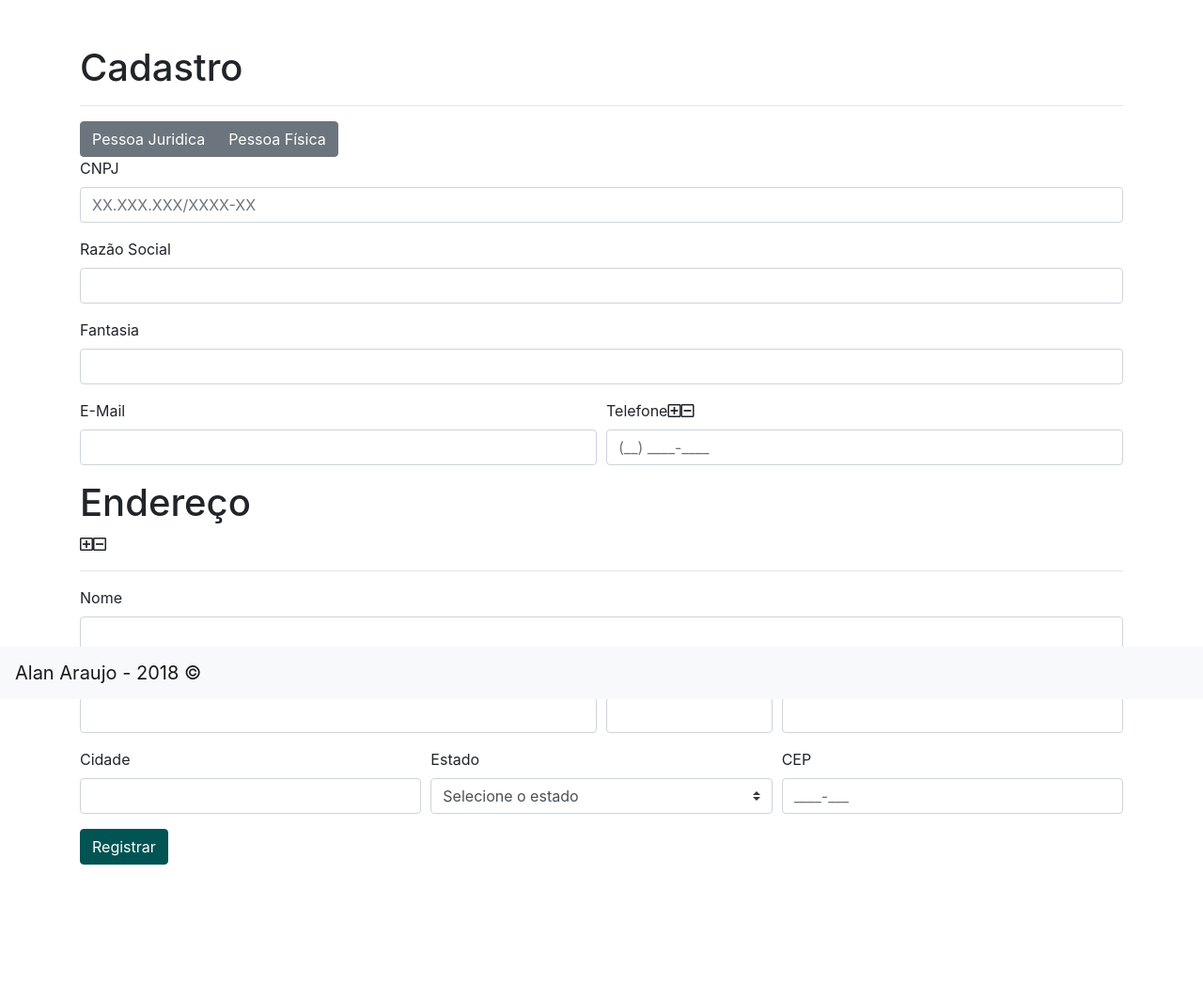
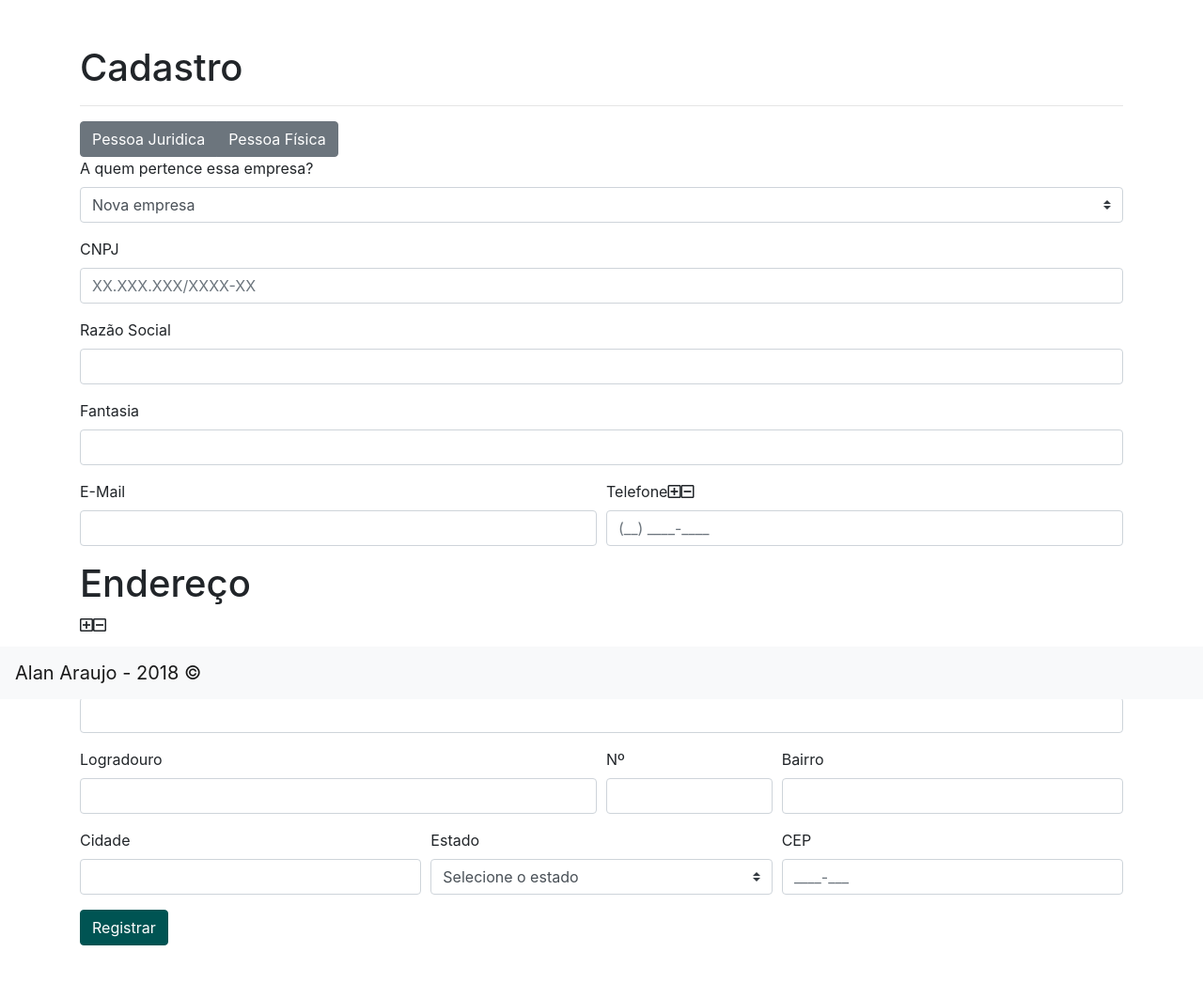
Before and after one commit to Sergio-Saraiva/Projeto-Alan, a PHP site: page /registro-pessoa.php?v=07234087346 in a window 1280 px wide. Shown: the part 56-1102 px from the top of the page at 94% size. Before the commit the page ends 976 px from the top, so only its background shows below. Run offline with PHP 8.4, Linux system fonts and the light colour scheme; data comes from the database, SQL or seed files in the repository.

Commit message:
Opção de Selecionar dono adicionada

```diff
--- a/nova-pessoa-juridica.php
+++ b/nova-pessoa-juridica.php
@@ -2,6 +2,12 @@
     require_once 'classes/Empresa.php';
 
     $empresa = new Empresa();
+
+    // if($_POST['dono']!=NULL){
+
+    // }
+
+    $empresa->dono = $_POST['dono'];
 
     foreach($_POST['telefone'] as $elemento){
         $empresa->telefone[] = $elemento;
--- a/registro-pessoa.php
+++ b/registro-pessoa.php
@@ -1,6 +1,10 @@
 <?php
     include 'cabecalho.php';
+    require_once 'classes/PessoaFisica.php';
+    $pfisica = new pFisica();
+    $lista = $pfisica->listar();
     $v = $_GET['v'];
+
 ?>
 
 
@@ -23,6 +27,15 @@ if($v == 1){
         <button id="botao-fisica" type="button" class="btn btn-secondary">Pessoa Física</button>
 </div>
     <form id="pessoa-juridica" method="POST" class="needs-validation" action="nova-pessoa-juridica.php" novalidate>
+        <div class="form-group">
+            <label for="dono">A quem pertence essa empresa?</label>
+            <select name="dono" id="dono" class="custom-select">
+                <option value="">Nova empresa</option>
+                <?php foreach ($lista as $elemento) { ?>
+                    <option value="<?php echo $elemento['idPessoa'] ?>"><?php echo $elemento['Nome'] ?></option>
+                <?php } ?>
+            </select>
+        </div>
         <div class="form-group">
             <label for="cnpj">CNPJ</label>
             <input id="cnpj" name="cnpj" type="text" class="form-control" placeholder="XX.XXX.XXX/XXXX-XX" required>
```
Also changed, not shown: classes/Empresa.php (+7 -2 lines).
